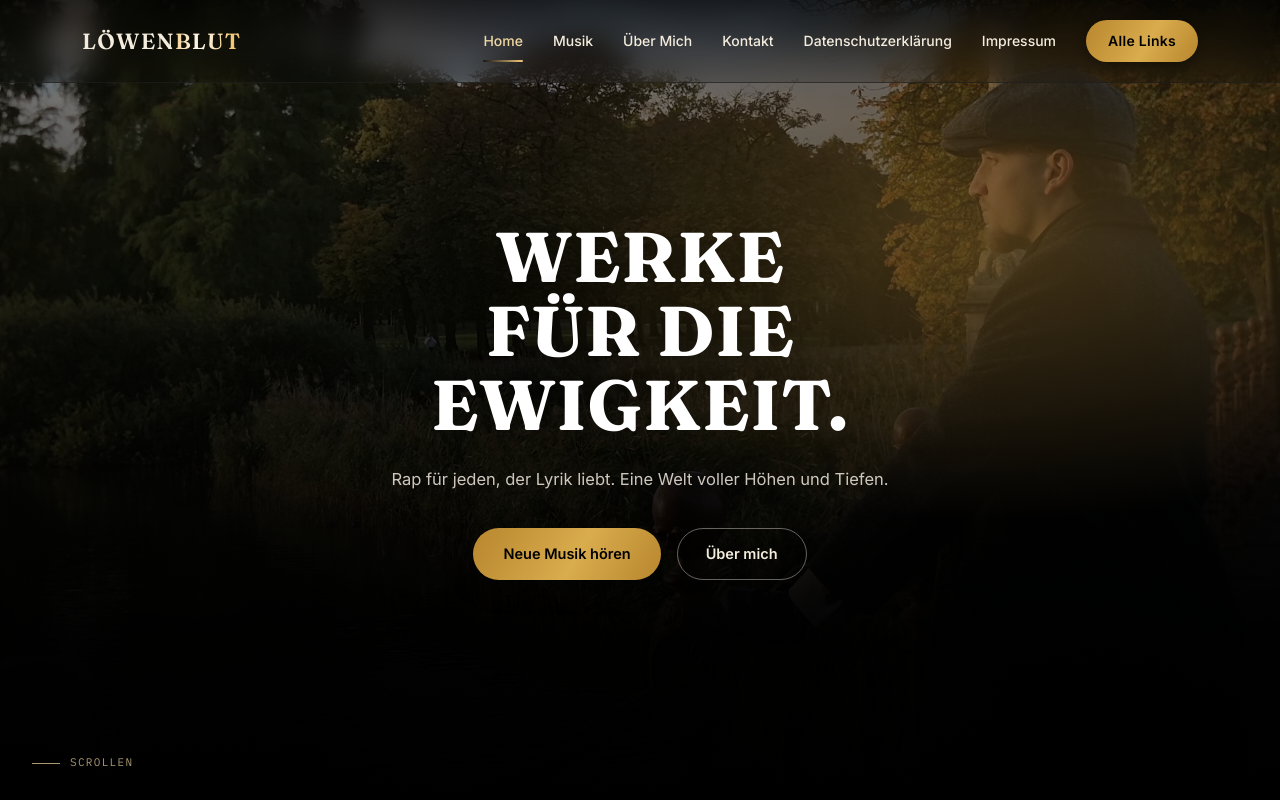
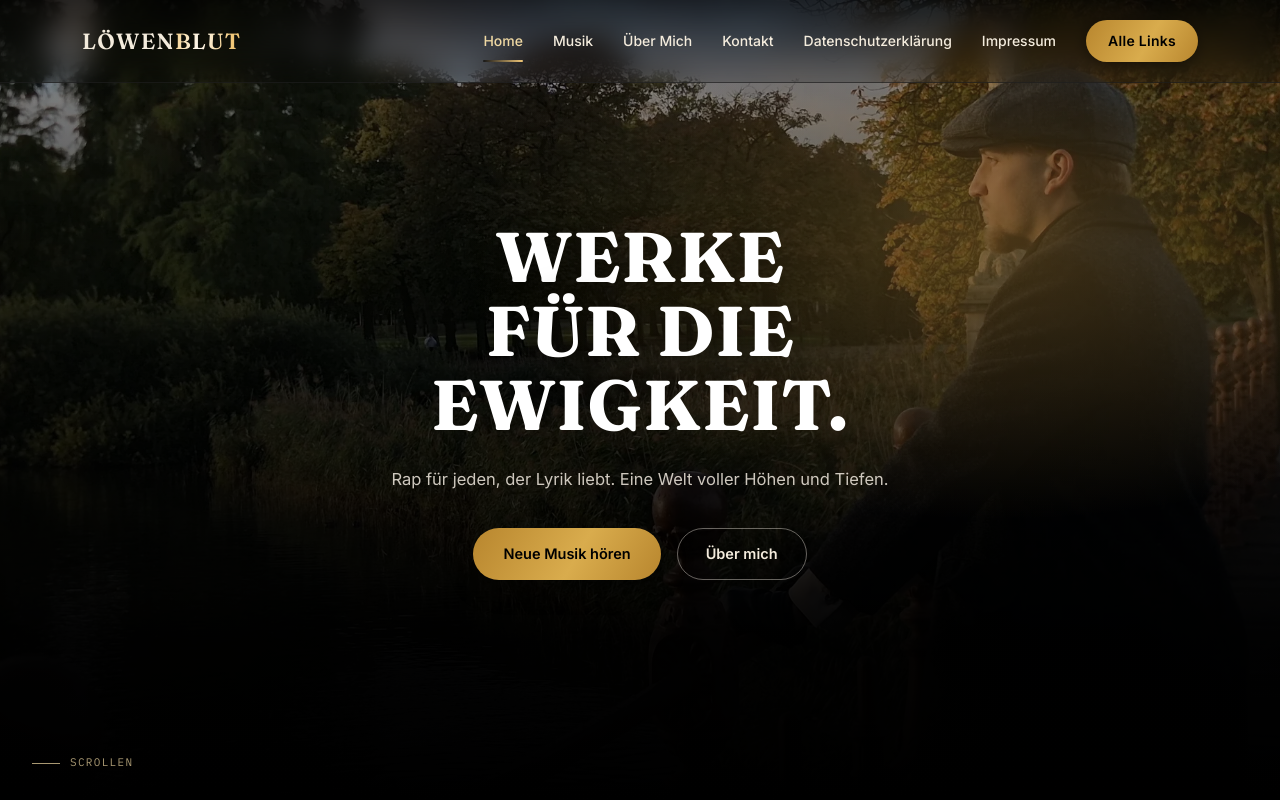
Before and after one commit to Linusblanke-stack/L-wenblut-Website, a plain HTML site: page index.html in a window 1280 px wide. Shown: the top 800 px of the page. Drawn offline with Linux system fonts and the light colour scheme.

Commit message:
Reduce gold overlay across homepage hero, especially right side

```diff
--- a/index.html
+++ b/index.html
@@ -184,7 +184,7 @@
     position:relative;min-height:100vh;display:flex;align-items:center;justify-content:center;text-align:center;
     background:
       linear-gradient(180deg, rgba(0,0,0,0.35) 0%, rgba(0,0,0,0.65) 45%, rgba(0,0,0,0.97) 80%, rgba(0,0,0,1) 100%),
-      radial-gradient(120% 90% at 20% 15%, rgba(200,150,62,0.08) 0%, rgba(0,0,0,0.45) 100%),
+      radial-gradient(70% 60% at 18% 12%, rgba(200,150,62,0.05) 0%, rgba(200,150,62,0.02) 35%, rgba(0,0,0,0) 70%),
       url('/loewenblut-header.webp') center/cover no-repeat;
     color:var(--oncolor);
     overflow:hidden;
```
